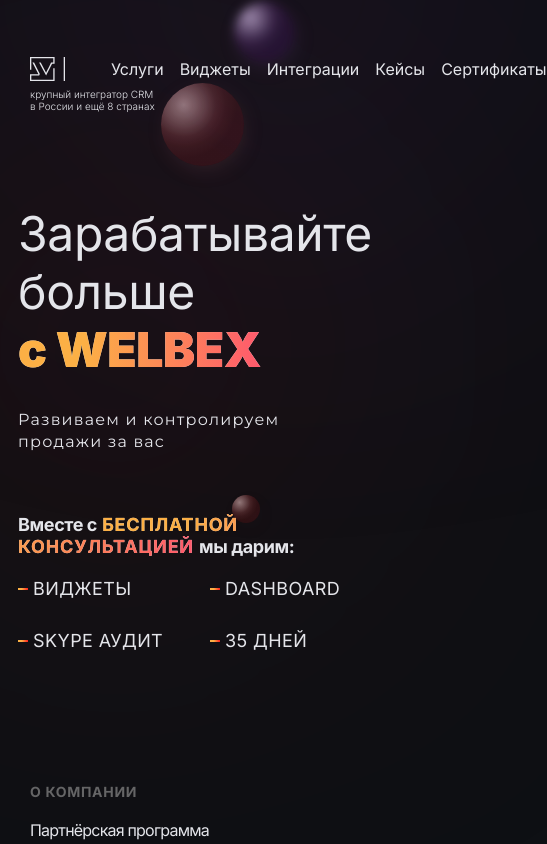
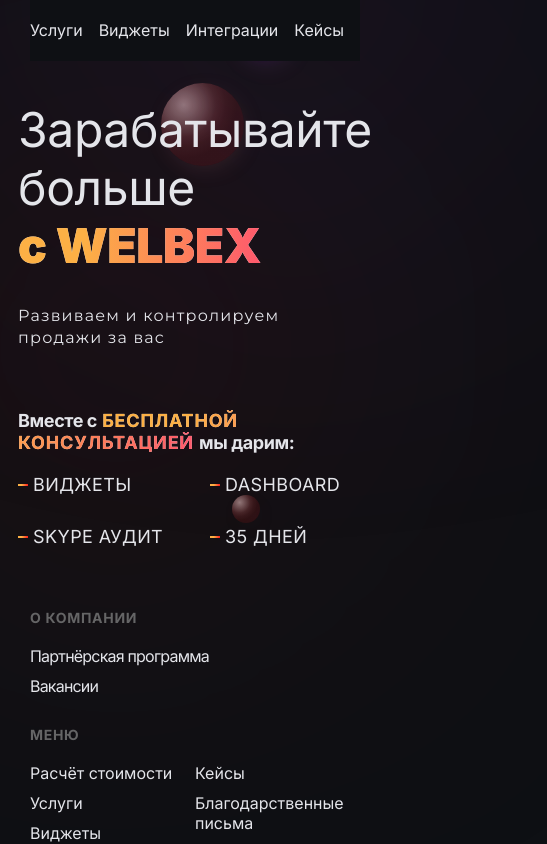
Before and after one commit to a-klimovich/welbex, a React (Vite) app: page / in a window 390 px wide. Shown: the top 844 px of the page, 547 px wide, since content can reach past the window. Built offline with nearby package versions, Linux system fonts and the light colour scheme.

Commit message:
header mobile + scrollable nav

```diff
--- a/src/components/Header/index.jsx
+++ b/src/components/Header/index.jsx
@@ -1,4 +1,5 @@
 import Social from '../Social'
+import ScrollableArea from '../ScrollableArea'
 import { PhoneLink } from '../shared/PhoneLink'
 import { ReactComponent as LogoIcon } from '../../assets/svg/logo_icon.svg'
 import { ReactComponent as LogoText } from '../../assets/svg/logo_text.svg'
@@ -12,6 +13,9 @@
       <span>крупный интегратор CRM в Росcии и ещё 8 странах</span>
     </div>
 
+    <ScrollableArea
+      className={styles.headerMenuBox}
+    >
       <nav className={styles.menu}>
         <a href="">Услуги</a>
         <a href="">Виджеты</a>
@@ -19,6 +23,7 @@
         <a href="">Кейсы</a>
         <a href="">Сертификаты</a>
       </nav>
+    </ScrollableArea>
 
     <PhoneLink className={styles.phone} />
 
--- a/src/components/Header/styles.module.scss
+++ b/src/components/Header/styles.module.scss
@@ -3,6 +3,12 @@
   align-items: center;
   padding: 11px 0 38px 0;
   margin-top: 46px;
+
+  @media screen and (max-width: 768px) {
+    margin-top: 0;
+    background-color: var(--black);
+    padding: 20px 0;
+  }
 
   .logoWrapper {
     position: relative;
@@ -12,9 +18,14 @@
 
     @media screen and (max-width: 1080px) {
       margin-right: 30px;
+
       .logoText {
         display: none;
       }
+    }
+
+    @media screen and (max-width: 768px) {
+      display: none;
     }
 
     .logoIcon {
@@ -32,10 +43,41 @@
     }
   }
 
+  .headerMenuBox {
+    display: flex;
+    max-width: fit-content;
+    width: 100%;
+    height: 100%;
+    white-space: nowrap;
+    margin-right: auto;
+    cursor: grab;
+    overflow-x: auto;
+
+    @media screen and (max-width: 768px) {
+      max-width: 100vw;
+    }
+
+    & > * {
+      -webkit-touch-callout: none; /* iOS Safari */
+      -webkit-user-select: none;   /* Chrome/Safari/Opera */
+      -khtml-user-select: none;    /* Konqueror */
+      -moz-user-select: none;      /* Firefox */
+      -ms-user-select: none;       /* Internet Explorer/Edge */
+      user-select: none;           /* Non-prefixed version, currently
+                                      not supported by any browser */
+    }
+
+    -ms-overflow-style: none;
+    scrollbar-width: none;
+
+    &::-webkit-scrollbar {
+      display: none;
+    }
+  }
+
   .menu {
     display: flex;
     gap: 32px;
-    margin-right: auto;
     padding-bottom: 1px;
 
     @media screen and (max-width: 1080px) {
--- /dev/null
+++ b/src/components/ScrollableArea/index.jsx
@@ -0,0 +1,45 @@
+import React, { useState, useRef } from 'react';
+
+const ScrollableArea = ({ className, children }) => {
+  const [isDragging, setIsDragging] = useState(false);
+  const [startX, setStartX] = useState(0);
+  const contentRef = useRef(null);
+
+  const handleMouseDown = (e) => {
+    setIsDragging(true);
+    setStartX(e.pageX);
+  };
+
+  const handleMouseMove = (e) => {
+    if (!isDragging) {
+      return;
+    }
+
+    const deltaX = e.pageX - startX;
+
+    contentRef.current.scrollLeft -= deltaX;
+  };
+
+  const handleOnMouseLeave = () => {
+    setIsDragging(false);
+  };
+
+  const handleMouseUp = () => {
+    setIsDragging(false);
+  };
+
+  return (
+    <div
+      onMouseDown={handleMouseDown}
+      onMouseMove={handleMouseMove}
+      onMouseLeave={handleOnMouseLeave}
+      onMouseUp={handleMouseUp}
+      ref={contentRef}
+      className={className}
+    >
+      {children}
+    </div>
+  );
+};
+
+export default ScrollableArea;
--- a/src/modules/MainContent/styles.module.scss
+++ b/src/modules/MainContent/styles.module.scss
@@ -8,6 +8,7 @@
     display: grid;
     justify-content: center;
     gap: 45px;
+    padding: 40px 0 0 0;
   }
 
   .first {
```
Lines whose indentation alone changed are shown as unchanged.
